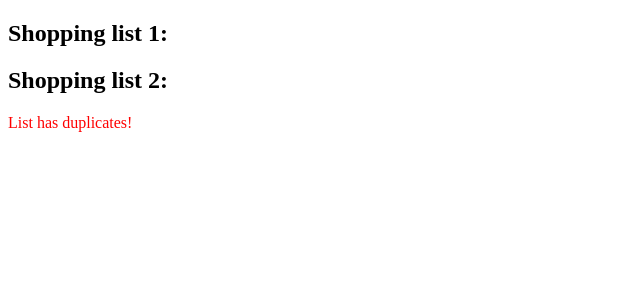
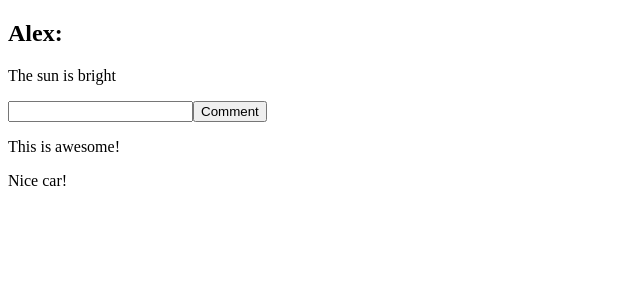
Before and after one commit to alexhddev/React-testing-course, a React (Vite) app: page / in a window 1280 px wide. Shown: the top 300 px of the page, without its empty margins (0-640 px from the left). Built offline with nearby package versions, Linux system fonts and the light colour scheme.

Commit message:
simple mocks

```diff
--- a/package.json
+++ b/package.json
@@ -10,7 +10,7 @@
     "preview": "vite preview",
     "test": "vitest",
     "coverage": "vitest run --coverage",
-    "test-file": "vitest src/components/5Doubles/1Spies/ShoppingList.test.tsx"
+    "test-file": "vitest src/components/5Doubles/2SimpleMocks/Post.test.tsx"
   },
   "dependencies": {
     "react": "^19.0.0",
--- a/src/App.tsx
+++ b/src/App.tsx
@@ -1,25 +1,13 @@
-import { ShoppingList1 } from "./components/4Errors/ShoppingList1";
-import { ShoppingList2 } from "./components/4Errors/ShoppingList2";
+import { Post } from "./components/5Doubles/2SimpleMocks/Post"
 
 function App() {
 
-  const ingredients = ['Apples', 'Bananas', 'Ham', 'Bread', 'Bread']
-
-  const someFunction = (selectedItem: string) => {
-    console.log(`Selected ${selectedItem}`)
-  }
-
   return (
     <>
-      <h2>Shopping list 1:</h2>
-      {/* <ShoppingList1
-        groceries={ingredients}
-        selectItem={someFunction}
-      /> */}
-      <h2>Shopping list 2:</h2>
-      <ShoppingList2
-        groceries={ingredients}
-        selectItem={someFunction}
+      <Post
+       content="The sun is bright"
+       id="123"
+       user="Alex"
       />
     </>
   )
--- /dev/null
+++ b/src/components/5Doubles/2SimpleMocks/DataService.ts
@@ -0,0 +1,13 @@
+import { Comment } from "./Model";
+
+export async function getCommentsForPost(id: string): Promise<Comment[]> {
+    console.log(`getting comments for post ${id}`)
+    const comments: Comment[] = []
+    comments.push({
+        content: 'This is awesome!',
+    })
+    comments.push({
+        content: 'Nice car!',
+    })
+    return comments;
+}
--- /dev/null
+++ b/src/components/5Doubles/2SimpleMocks/Model.ts
@@ -0,0 +1,3 @@
+export type Comment = {
+    content: string
+}
--- /dev/null
+++ b/src/components/5Doubles/2SimpleMocks/Post.tsx
@@ -0,0 +1,55 @@
+import { useState, useEffect } from "react";
+import { Comment } from "./Model";
+import { getCommentsForPost } from "./DataService";
+
+let nextId = 0;
+
+export function Post(props: {
+    content: string,
+    user: string,
+    id: string
+}) {
+
+    const [comment, setComment] = useState('')
+    const [comments, setComments] = useState<Comment[]>([])
+
+    useEffect(()=>{
+        const fetchComments = async ()=>{
+            const comments = await getCommentsForPost(props.id)
+            setComments(comments)
+        }
+        fetchComments();
+    }, [])
+
+    return <div>
+        <div data-testid="post-container">
+            <h2>{props.user}:</h2>
+            <p>{props.content}</p>
+        </div>
+        <div data-testid="comment-container">
+            <input
+                data-testid="comment-input"
+                value={comment}
+                onChange={e => setComment(e.target.value)}
+            />
+            <button
+                onClick={() => {
+                    comments.push({
+                        content: comment,
+                    })
+                    setComment('')
+                }}
+            >Comment</button>
+            <div data-testid="post-comment-container">
+                {
+                    comments.map(comment => {
+                        return <p key={nextId++}>{comment.content}</p>
+                    })
+                }
+            </div>
+
+        </div>
+
+    </div>
+
+}
```
Also changed, not shown: 1 other file (tests, documents, lock files or other folders).
